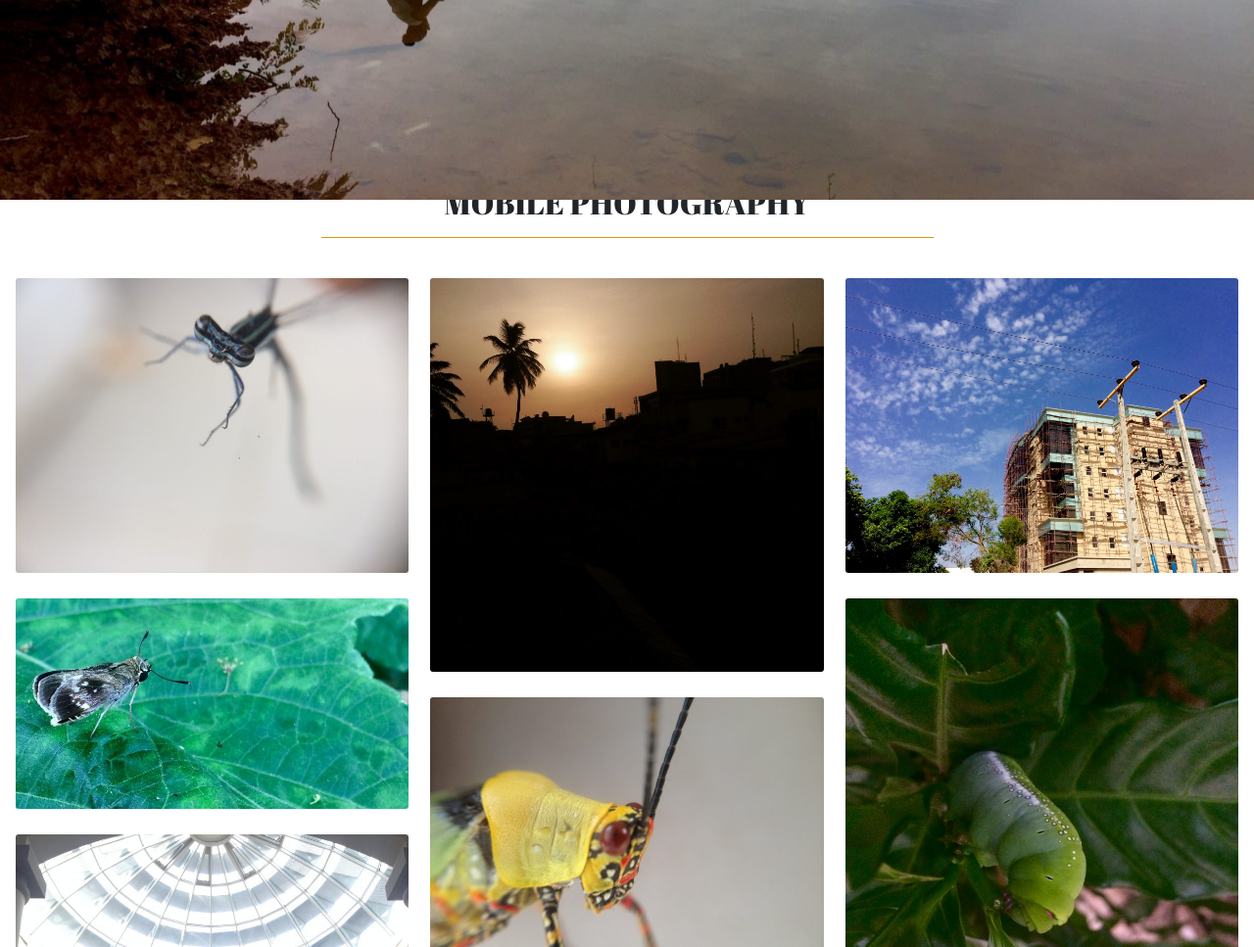
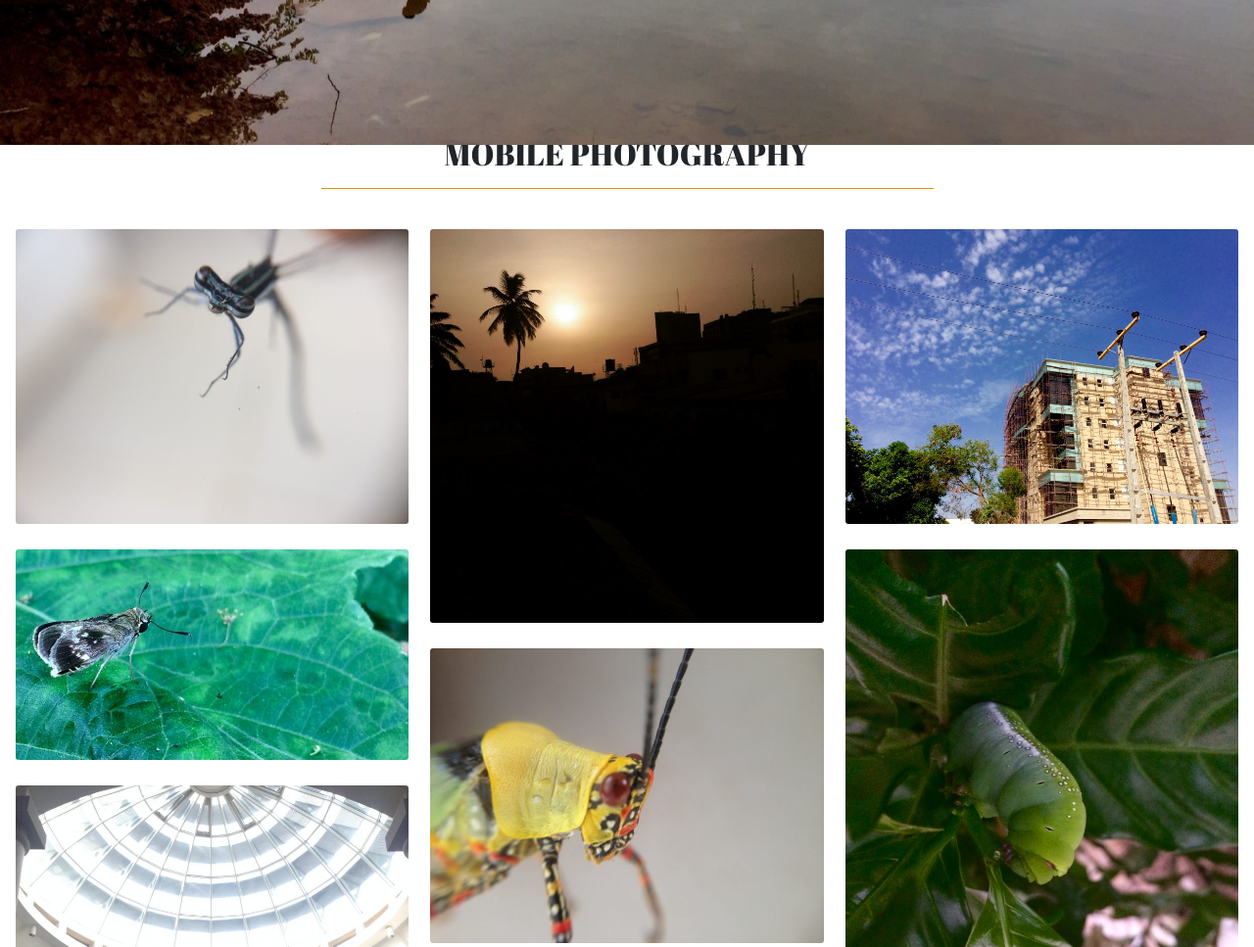
Before and after one commit to Kowalatam/agharite, a plain HTML site: page index.html in a window 1280 px wide. Shown: the part 660-1627 px from the top of the page at 98% size. Drawn offline with nearby package versions, Linux system fonts and the light colour scheme; a web font is replaced by a local one.

Commit message:
update device width

```diff
--- a/agharite.css
+++ b/agharite.css
@@ -62,7 +62,7 @@ hr {
 .slideshow {
   position: absolute;
   width: 100%;
-  height: 100%;
+  height: 93%;
   top: 8%;
   left: 0;
   z-index: 0;
@@ -172,22 +172,22 @@ hr {
 }
 @media (min-width: 300px) {
     #gallary {
-      margin-top: 350px; } }
+      margin-top: 300px; } }
   @media (min-width: 495px) {
     #gallary {
-      margin-top: 400px; } }
+      margin-top: 350px; } }
   @media (min-width: 768px) {
     #gallary {
-      margin-top: 400px; } }
+      margin-top: 350px; } }
   @media (min-width: 992px) {
     #gallary {
-      margin-top: 400px; } }
+      margin-top: 350px; } }
   @media (min-width: 1200px) {
     #gallary {
-      margin-top: 400px; } }
+      margin-top: 350px; } }
   @media (min-width: 1300px) and (max-width: 1824px) {
     #gallary {
-      margin-top: 400px; } }
+      margin-top: 350px; } }
 
 
 .gallary-title {
```
